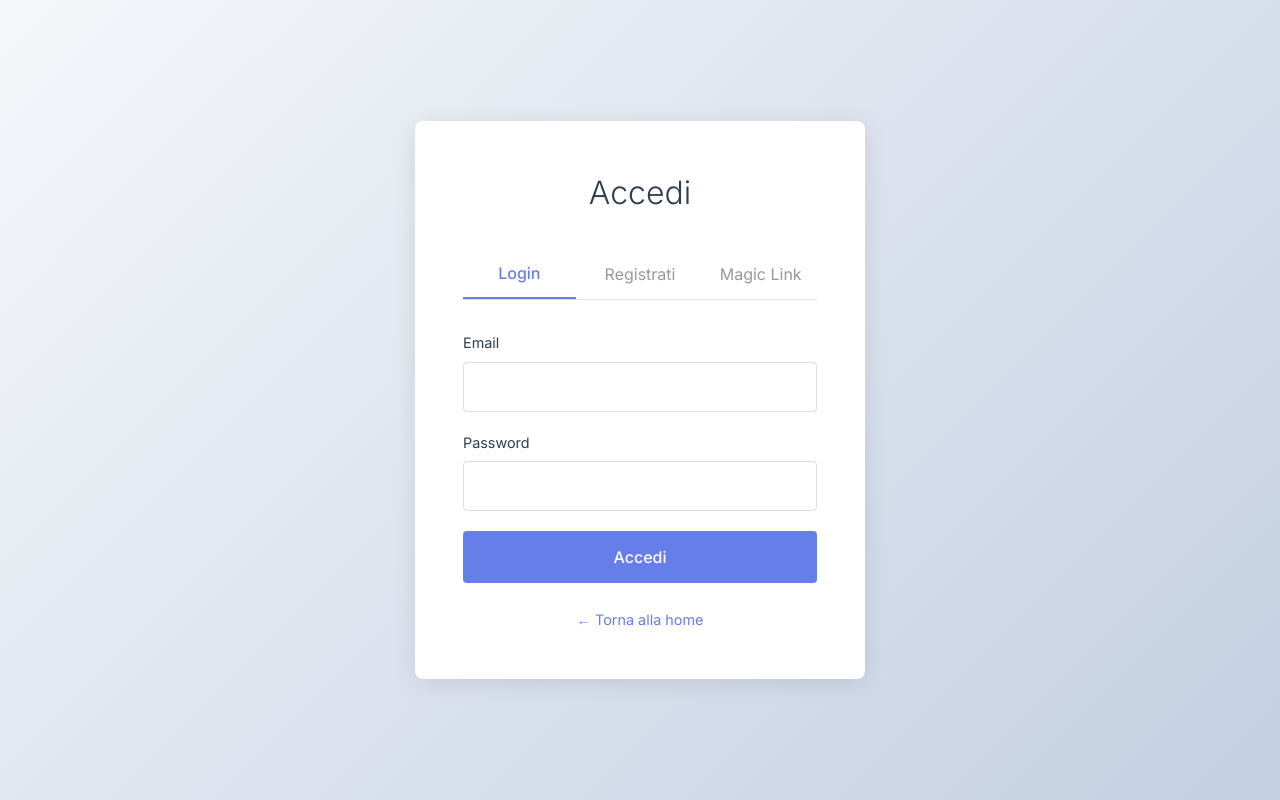
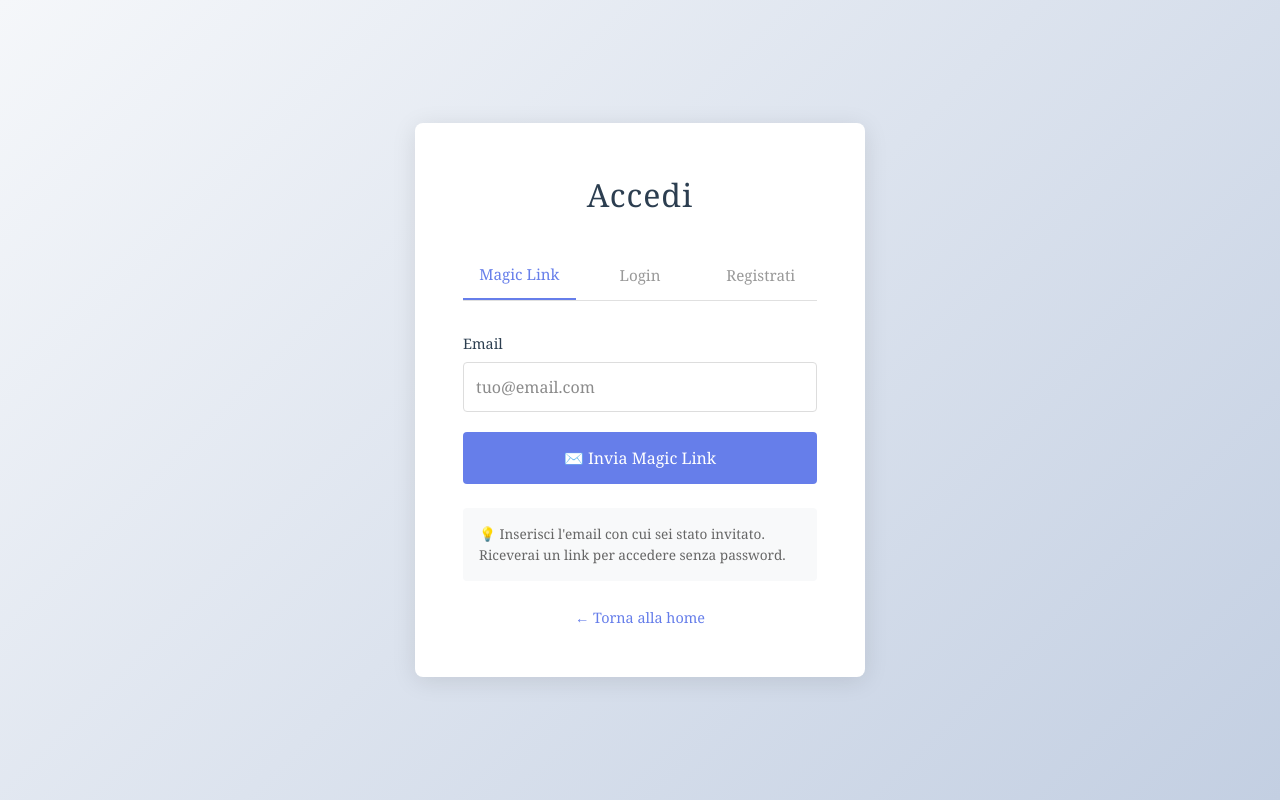
Before and after one commit to checcocav/wedding-villa-bisce, a Next.js app: page /login in a window 1280 px wide. Built offline with nearby package versions, Linux system fonts and the light colour scheme.

Commit message:
Update LoginClient.tsx

```diff
--- a/app/login/LoginClient.tsx
+++ b/app/login/LoginClient.tsx
@@ -5,7 +5,7 @@ import { useState } from 'react'
 import { useRouter } from 'next/navigation'
 
 export default function LoginClient() {
-  const [mode, setMode] = useState<'login' | 'register' | 'magic'>('login')
+  const [mode, setMode] = useState<'login' | 'register' | 'magic'>('magic')
   const [email, setEmail] = useState('')
   const [password, setPassword] = useState('')
   const [loading, setLoading] = useState(false)
@@ -13,26 +13,63 @@ export default function LoginClient() {
   const router = useRouter()
   const supabase = createClient()
 
-  const handleEmailPasswordAuth = async (e: React.FormEvent) => {
+  const handleRegister = async (e: React.FormEvent) => {
     e.preventDefault()
     setLoading(true)
     setMessage(null)
 
     try {
-      if (mode === 'register') {
-        const { error } = await supabase.auth.signUp({
+      // Verifica che l'email sia nella lista invitati
+      const { data: guest } = await supabase
+        .from('guests')
+        .select('email')
+        .eq('email', email)
+        .single()
+
+      if (!guest) {
+        setMessage({
+          type: 'error',
+          text: 'Email non trovata nella lista degli invitati. Contatta gli sposi.'
+        })
+        setLoading(false)
+        return
+      }
+
+      // Registra l'utente
+      const { data, error } = await supabase.auth.signUp({
         email,
         password,
+        options: {
+          emailRedirectTo: `${window.location.origin}/auth/callback`,
+        }
       })
 
       if (error) throw error
 
+      if (data.user) {
         setMessage({
           type: 'success',
-          text: 'Registrazione completata! Effettua il login.'
+          text: 'Registrazione completata! Ora puoi effettuare il login.'
         })
         setMode('login')
-      } else {
+        setPassword('')
+      }
+    } catch (error: any) {
+      setMessage({
+        type: 'error',
+        text: error.message || 'Si è verificato un errore durante la registrazione'
+      })
+    } finally {
+      setLoading(false)
+    }
+  }
+
+  const handleLogin = async (e: React.FormEvent) => {
+    e.preventDefault()
+    setLoading(true)
+    setMessage(null)
+
+    try {
       const { error } = await supabase.auth.signInWithPassword({
         email,
         password,
@@ -41,11 +78,11 @@ export default function LoginClient() {
       if (error) throw error
 
       router.push('/dashboard')
-      }
+      router.refresh()
     } catch (error: any) {
       setMessage({
         type: 'error',
-        text: error.message || 'Si è verificato un errore'
+        text: 'Email o password non corretti'
       })
     } finally {
       setLoading(false)
@@ -58,6 +95,22 @@ export default function LoginClient() {
     setMessage(null)
 
     try {
+      // Verifica che l'email sia nella lista invitati
+      const { data: guest } = await supabase
+        .from('guests')
+        .select('email')
+        .eq('email', email)
+        .single()
+
+      if (!guest) {
+        setMessage({
+          type: 'error',
+          text: 'Email non trovata nella lista degli invitati. Contatta gli sposi.'
+        })
+        setLoading(false)
+        return
+      }
+
       const { error } = await supabase.auth.signInWithOtp({
         email,
         options: {
@@ -88,14 +141,16 @@ export default function LoginClient() {
       borderRadius: '8px',
       boxShadow: '0 4px 24px rgba(0,0,0,0.1)',
       maxWidth: '450px',
-      width: '100%'
+      width: '100%',
+      fontFamily: 'Georgia, serif'
     }}>
       <h1 style={{
         fontSize: '2rem',
         fontWeight: '300',
         textAlign: 'center',
         marginBottom: '32px',
-        color: '#2c3e50'
+        color: '#2c3e50',
+        letterSpacing: '1px'
       }}>
         Accedi
       </h1>
@@ -108,52 +163,55 @@ export default function LoginClient() {
         borderBottom: '1px solid #e0e0e0'
       }}>
         <button
-          onClick={() => setMode('login')}
+          onClick={() => { setMode('magic'); setMessage(null); }}
           style={{
             flex: 1,
             padding: '12px',
             border: 'none',
             background: 'transparent',
             cursor: 'pointer',
-            fontSize: '1rem',
-            color: mode === 'login' ? '#667eea' : '#999',
-            borderBottom: mode === 'login' ? '2px solid #667eea' : 'none',
-            fontWeight: mode === 'login' ? '500' : '400'
+            fontSize: '0.95rem',
+            color: mode === 'magic' ? '#667eea' : '#999',
+            borderBottom: mode === 'magic' ? '2px solid #667eea' : 'none',
+            fontWeight: mode === 'magic' ? '500' : '400',
+            fontFamily: 'inherit'
           }}
         >
-          Login
+          Magic Link
         </button>
         <button
-          onClick={() => setMode('register')}
+          onClick={() => { setMode('login'); setMessage(null); }}
           style={{
             flex: 1,
             padding: '12px',
             border: 'none',
             background: 'transparent',
             cursor: 'pointer',
-            fontSize: '1rem',
-            color: mode === 'register' ? '#667eea' : '#999',
-            borderBottom: mode === 'register' ? '2px solid #667eea' : 'none',
-            fontWeight: mode === 'register' ? '500' : '400'
+            fontSize: '0.95rem',
+            color: mode === 'login' ? '#667eea' : '#999',
+            borderBottom: mode === 'login' ? '2px solid #667eea' : 'none',
+            fontWeight: mode === 'login' ? '500' : '400',
+            fontFamily: 'inherit'
           }}
         >
-          Registrati
+          Login
         </button>
         <button
-          onClick={() => setMode('magic')}
+          onClick={() => { setMode('register'); setMessage(null); }}
           style={{
             flex: 1,
             padding: '12px',
             border: 'none',
             background: 'transparent',
             cursor: 'pointer',
-            fontSize: '1rem',
-            color: mode === 'magic' ? '#667eea' : '#999',
-            borderBottom: mode === 'magic' ? '2px solid #667eea' : 'none',
-            fontWeight: mode === 'magic' ? '500' : '400'
+            fontSize: '0.95rem',
+            color: mode === 'register' ? '#667eea' : '#999',
+            borderBottom: mode === 'register' ? '2px solid #667eea' : 'none',
+            fontWeight: mode === 'register' ? '500' : '400',
+            fontFamily: 'inherit'
           }}
         >
-          Magic Link
+          Registrati
         </button>
       </div>
 
@@ -165,14 +223,19 @@ export default function LoginClient() {
           borderRadius: '4px',
           background: message.type === 'success' ? '#d4edda' : '#f8d7da',
           color: message.type === 'success' ? '#155724' : '#721c24',
-          border: `1px solid ${message.type === 'success' ? '#c3e6cb' : '#f5c6cb'}`
+          border: `1px solid ${message.type === 'success' ? '#c3e6cb' : '#f5c6cb'}`,
+          fontSize: '0.9rem'
         }}>
           {message.text}
         </div>
       )}
 
       {/* Form */}
-      <form onSubmit={mode === 'magic' ? handleMagicLink : handleEmailPasswordAuth}>
+      <form onSubmit={
+        mode === 'magic' ? handleMagicLink :
+        mode === 'login' ? handleLogin :
+        handleRegister
+      }>
         <div style={{ marginBottom: '20px' }}>
           <label style={{
             display: 'block',
@@ -186,13 +249,15 @@ export default function LoginClient() {
             type="email"
             value={email}
             onChange={(e) => setEmail(e.target.value)}
+            placeholder="tuo@email.com"
             required
             style={{
               width: '100%',
               padding: '12px',
               border: '1px solid #ddd',
               borderRadius: '4px',
-              fontSize: '1rem'
+              fontSize: '1rem',
+              fontFamily: 'inherit'
             }}
           />
         </div>
@@ -211,6 +276,7 @@ export default function LoginClient() {
               type="password"
               value={password}
               onChange={(e) => setPassword(e.target.value)}
+              placeholder="••••••••"
               required
               minLength={6}
               style={{
@@ -218,14 +284,16 @@ export default function LoginClient() {
                 padding: '12px',
                 border: '1px solid #ddd',
                 borderRadius: '4px',
-                fontSize: '1rem'
+                fontSize: '1rem',
+                fontFamily: 'inherit'
               }}
             />
             {mode === 'register' && (
               <p style={{
                 fontSize: '0.85rem',
                 color: '#666',
-                marginTop: '4px'
+                marginTop: '4px',
+                margin: '4px 0 0 0'
               }}>
                 Minimo 6 caratteri
               </p>
@@ -246,15 +314,32 @@ export default function LoginClient() {
             fontSize: '1rem',
             fontWeight: '500',
             cursor: loading ? 'not-allowed' : 'pointer',
-            opacity: loading ? 0.6 : 1
+            opacity: loading ? 0.6 : 1,
+            fontFamily: 'inherit',
+            transition: 'all 0.3s'
           }}
         >
-          {loading ? 'Caricamento...' :
-           mode === 'register' ? 'Registrati' :
-           mode === 'magic' ? 'Invia Magic Link' :
+          {loading ? '⏳ Caricamento...' :
+           mode === 'register' ? 'Crea Account' :
+           mode === 'magic' ? '✉️ Invia Magic Link' :
            'Accedi'}
         </button>
       </form>
+
+      {mode === 'magic' && (
+        <div style={{
+          marginTop: '24px',
+          padding: '16px',
+          background: '#f8f9fa',
+          borderRadius: '4px',
+          fontSize: '0.85rem',
+          color: '#666'
+        }}>
+          <p style={{ margin: 0 }}>
+            💡 Inserisci l'email con cui sei stato invitato. Riceverai un link per accedere senza password.
+          </p>
+        </div>
+      )}
 
       <div style={{
         marginTop: '24px',
```
Lines whose indentation alone changed are shown as unchanged.
